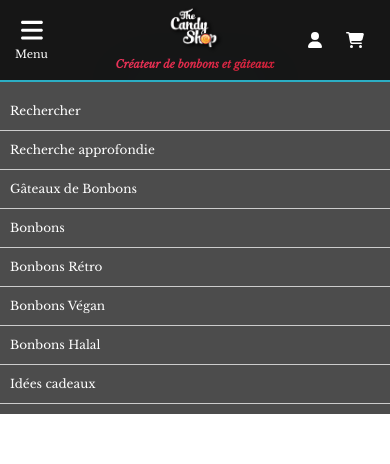
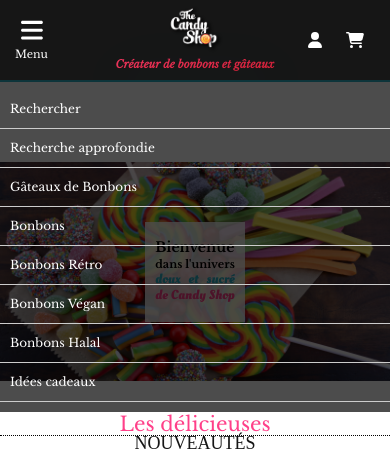
Before and after one commit to Mathieu94110/CandyShop, a Vue app: page /home in a window 390 px wide. Both pictures are taken after a click on the element "Menu". Shown: the top 464 px of the page. Built offline with nearby package versions, Linux system fonts and the light colour scheme.

Commit message:
burger menu navigation improvement

```diff
--- a/src/App.vue
+++ b/src/App.vue
@@ -5,12 +5,13 @@
       :products="products"
       :show-mobile-menu="showMobileMenu"
       @switch-modal-display="switchModalDisplay"
-      @show-menu="showMenu"
+      @show-menu="toggleMenu"
     />
     <BurgerMenu
       :show-mobile-menu="showMobileMenu"
       :menu-list="menuList"
       @switch-modal-display="switchModalDisplay"
+      @close-menu="toggleMenu"
     />
     <div class="app__route-container">
       <router-view></router-view>
@@ -60,7 +61,7 @@ export default {
     switchModalDisplay() {
       this.$store.dispatch("product/switchModalDisplay");
     },
-    showMenu() {
+    toggleMenu() {
       this.showMobileMenu = !this.showMobileMenu;
     },
   },
--- a/src/components/BurgerMenu/BurgerMenu.vue
+++ b/src/components/BurgerMenu/BurgerMenu.vue
@@ -5,20 +5,14 @@
   >
     <div class="burger-menu__nav">
       <ul class="burger-menu__nav-items">
-        <li id="searchItem" @click="$emit('switch-modal-display')">
-          Rechercher
-        </li>
-
-        <router-link
+        <li id="searchItem" @click="displaySearchModal">Rechercher</li>
+        <li
           v-for="item in menuList"
           :key="item.text"
-          tag="li"
-          :to="{
-            path: item.name ? `/categories-list/${item.name}` : item.path,
-          }"
+          @click="goToPageLink(item)"
         >
-          <span>{{ item.text }}</span></router-link
-        >
+          {{ item.text }}
+        </li>
       </ul>
     </div>
   </div>
@@ -32,6 +26,29 @@ export default {
       default() {
         return [];
       },
+    },
+  },
+  methods: {
+    displaySearchModal() {
+      this.$emit("switch-modal-display");
+      this.$emit("close-menu");
+    },
+    goToPageLink(item) {
+      this.$emit("close-menu");
+      if (
+        item.name &&
+        `/categories-list/${item.name}` !== this.$route.fullPath
+      ) {
+        this.$router.replace({
+          path: `/categories-list/${item.name}`,
+        });
+      } else if (!item.name && item.path) {
+        if (this.$route.path !== item.path) {
+          this.$router.replace({
+            path: item.path,
+          });
+        }
+      }
     },
   },
 };
@@ -68,6 +85,7 @@ export default {
   .burger-menu--open {
     height: auto;
     z-index: 2;
+    position: absolute;
   }
   .burger-menu--closed {
     display: none;
--- a/src/components/ProductDetails/ProductDetails.vue
+++ b/src/components/ProductDetails/ProductDetails.vue
@@ -103,6 +103,7 @@ h2 {
 }
 .product-details__card {
   box-shadow: rgba(0, 0, 0, 0.35) 0px 5px 15px;
+  border-radius: 50px;
 }
 .product-details__card-img-container {
   width: 100%;
@@ -113,6 +114,10 @@ h2 {
 .product-details__card-img-container-img {
   width: 60%;
   height: auto;
+}
+.product-details__info {
+  padding-right: 30px;
+  padding-left: 30px;
 }
 .product-details__info-qty {
   margin: 20px 0;
@@ -205,6 +210,8 @@ h2 {
   }
   .product-details__card-img-container-img {
     height: 100%;
+    border-top-left-radius: 50px;
+    border-bottom-left-radius: 50px;
   }
   .product-details__info-qty-selector,
   .product-details__info-qty-icon {
--- a/src/components/SearchModal/SearchModal.vue
+++ b/src/components/SearchModal/SearchModal.vue
@@ -138,7 +138,7 @@ export default {
 }
 .search-modal__body > input {
   padding: 4px 8px;
-  width: 90%;
+  border: 1px solid var(--color-secondary);
 }
 .search-modal__body-list {
   overflow-y: scroll;
--- a/src/components/TheHeader/Components/SearchInput/Components/SearchInputList.vue
+++ b/src/components/TheHeader/Components/SearchInput/Components/SearchInputList.vue
@@ -30,8 +30,8 @@
 export default {
   props: {
     filteredList: {
-      type: Object,
-      default: () => ({ id: Number, title: String, img: String }),
+      type: Array,
+      default: () => [],
     },
     inputData: { type: String, default: "" },
   },
```
